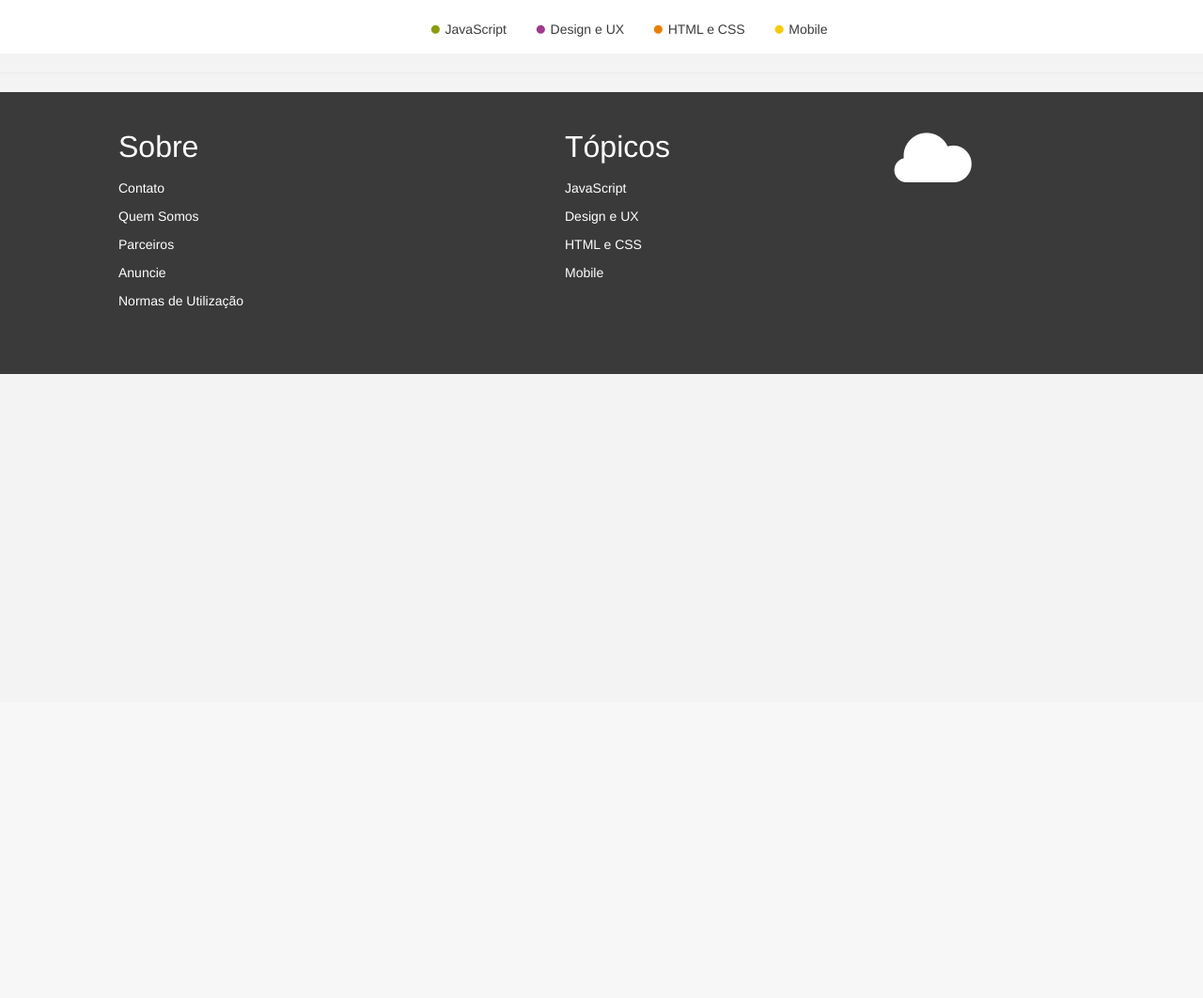
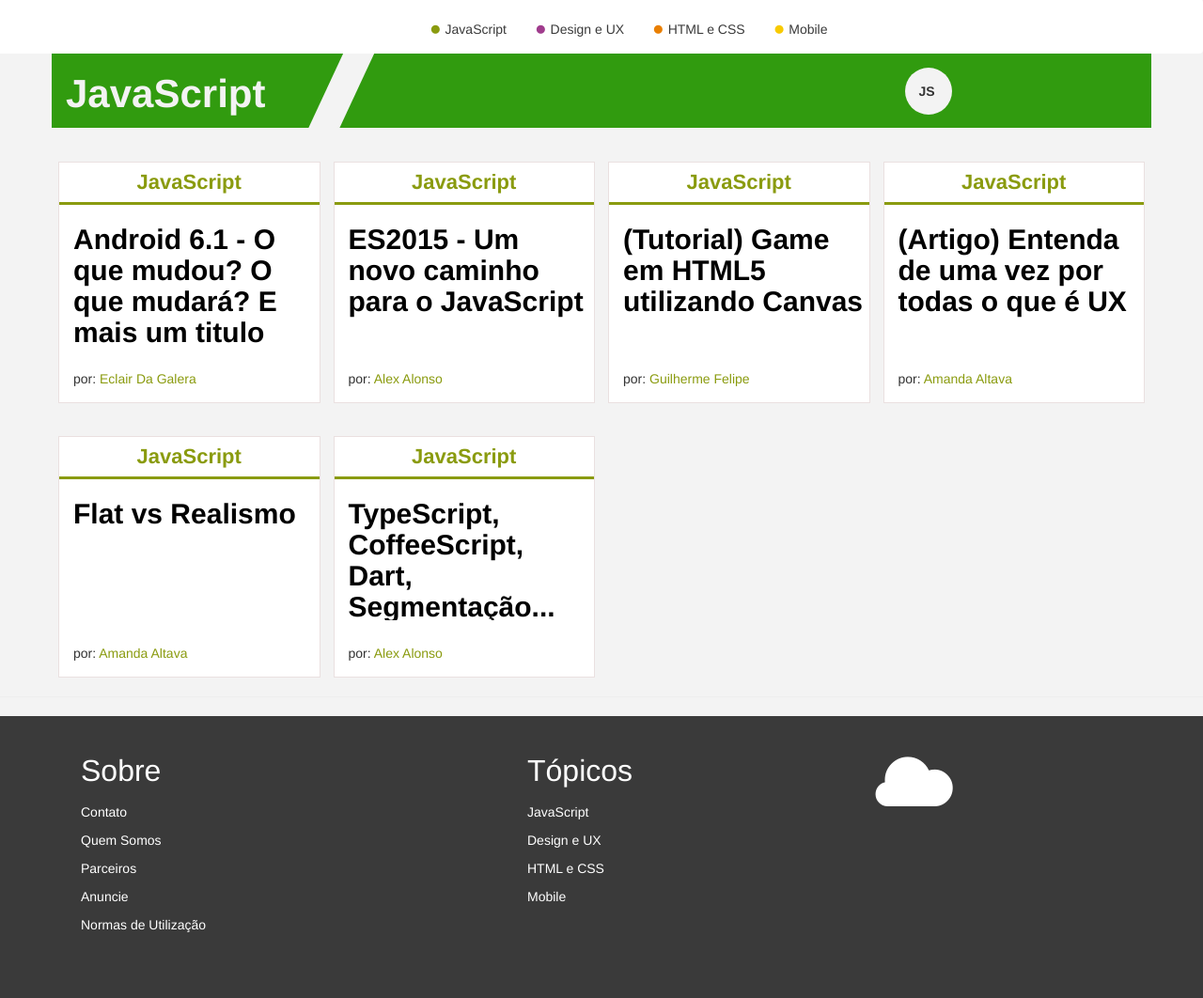
Before and after one commit to alexmachina/Fatec, a PHP site: page /areas/javascript/index.php in a window 1280 px wide. Shown: the part 53-1115 px from the top of the page at 94% size. Before the commit the page ends 451 px from the top, so only its background shows below. Run offline with PHP 8.4, Linux system fonts and the light colour scheme.

Commit message:
Home das categorias

```diff
--- a/html/areas/javascript/index.php
+++ b/html/areas/javascript/index.php
@@ -1,8 +1,116 @@
 <?php include '../../templates/header.html'; ?>
+<article class="container">
+	<div class="row"  id="row-faixa">
+		<section class="faixa js">
+			<div id="text-faixa" class="col-sm-3 col-xs-6 col-sm-3">
 
-<header id="faixa">
+				<h1>JavaScript</h1>
+
+			</div>
+
+				<div id="strip" class="hidden-xs col-sm-12 col-sm-offset-1 col-md-offset-0"></div>
+
+			<div id="circulo" class="col-sm-1 col-xs-1 col-sm-offset-6 col-xs-offset-4">JS</div>
+
+		</section>
+
+	</div>
+	<div class="separator"></div>
+	<div class="row">
+		<ul class="articles-list">
+			<li class="item js col-lg-3 col-md-4 col-sm-6">
+				<div class="item-container">
+					<header class="item-header">
+						<h1><a href="#">JavaScript</a></h1>
 
 
-</header>
+					</header>
+
+					<article class="item-title">
+						<h2><a href="#">Android 6.1 - O que mudou? O que mudará?
+								E mais um titulo que é muito grande e ficará escondido
+							</a>
+						</h2>
+					</article>
+					<footer>
+						por: <span><a href="/quem-somos/#eclair">Eclair Da Galera</a></span>
+					</footer>
+				</div>
+			</li>
+			<li class="item js col-lg-3 col-md-4 col-sm-6">
+				<div class="item-container">
+					<header class="item-header">
+						<h1><a href="#">JavaScript</a></h1>
+					</header>
+					<article class="item-title">
+						<h2><a href="#">ES2015 - Um novo caminho para o JavaScript</a></h2>
+					</article>
+					<footer>
+						por: <span><a href="/quem-somos/#alex">Alex Alonso</a></span>
+					</footer>
+				</div>
+			</li>
+			<li class="item js col-lg-3 col-md-4 col-sm-6">
+				<div class="item-container">
+					<header class="item-header">
+						<h1><a href="#">JavaScript</a></h1>
+					</header>
+					<article class="item-title">
+						<h2><a href="#">(Tutorial) Game em HTML5 utilizando Canvas</a></h2>
+					</article>
+					<footer>
+						por: <span><a href="/quem-somos/#alex">Guilherme Felipe</a></span>
+					</footer>
+				</div>
+			</li>
+			<li class="item js col-lg-3 col-md-4 col-sm-6">
+				<div class="item-container">
+					<header class="item-header">
+						<h1><a href="#">JavaScript</a></h1>
+					</header>
+					<article class="item-title">
+						<h2><a href="#">(Artigo) Entenda de uma vez por todas o que é UX</a></h2>
+					</article>
+					<footer>
+						por: <span><a href="/quem-somos/#amanda">Amanda Altava</a></span>
+					</footer>
+				</div>
+			</li>
+			<li class="item js col-lg-3 col-md-4 col-sm-6">
+				<div class="item-container">
+					<header class="item-header">
+						<h1><a href="#">JavaScript</a></h1>
+					</header>
+					<article class="item-title">
+						<h2><a href="#">Flat vs Realismo</a></h2>
+					</article>
+					<footer>
+						por: <span><a href="/quem-somos/#amanda">Amanda Altava</a></span>
+					</footer>
+				</div>
+			</li>
+			<li class="item js col-lg-3 col-md-4 col-sm-6">
+				<div class="item-container">
+					<header class="item-header">
+						<h1><a href="#">JavaScript</a></h1>
+					</header>
+					<article class="item-title">
+						<h2><a href="#">TypeScript, CoffeeScript, Dart, Segmentação...</a></h2>
+					</article>
+					<footer>
+						por: <span><a href="/quem-somos/#alex">Alex Alonso</a></span>
+					</footer>
+				</div>
+			</li>
+
+		</ul>
+
+		<div class="col-lg-4 post">
+		</div>
+
+
+	</div>
+
+</article>
 
 <?php include '../../templates/footer.html'; ?>
--- a/html/css/index.css
+++ b/html/css/index.css
@@ -24,10 +24,19 @@ body{
 
 
 
+.row-nav-baixo{
+	margin-right:0;
+
+}
 .nav-baixo{
 	background-color:#fff;
 	color:#3a3a3a;
+	margin-right:0;
+	padding-right:0;
+	z-index:2;
 
+	margin-left:0;
+	min-width:100%;
 }
 
 .logo-nav-baixo{
@@ -161,6 +170,7 @@ body{
 
 #footer nav ul {
 	padding-top:35px;
+	padding-left:0;
 
 }
 
@@ -178,3 +188,48 @@ body{
 	}
 
 }
+
+.faixa{
+	height:80px;
+
+}
+
+#row-faixa{
+	max-height:80px;
+	overflow:hidden;
+}
+
+.faixa.js {
+	background-color:#319B0F;
+
+	border-bottom:1px solid rgb(243,243,243);
+}
+
+.faixa h1{
+	font-size: 42px;
+	font-weight: 900;
+	color:rgb(243,243,243);
+
+}
+
+#circulo{
+	background-color:rgb(243,243,243);
+	width:50px;
+	height:50px;
+	margin-top:15px;
+	border-radius:50px;
+	padding-top:15px;
+	font-weight:bolder;
+}
+
+#strip{
+
+	transform: rotate(25deg);
+	width: 20px;
+	height: 102px;
+	background-color: rgb(243,243,243);
+	position: relative;
+	z-index: 1;
+	top: -11px;
+}
+}
--- a/html/templates/footer.html
+++ b/html/templates/footer.html
@@ -39,8 +39,8 @@
 </footer>
 
 
-<script src="vendor/jquery/dist/jquery.min.js"></script>
-<script src="vendor/bootstrap/dist/js/bootstrap.min.js"></script>
+<script src="<?php echo $path; ?>vendor/jquery/dist/jquery.min.js"></script>
+<script src="<?php echo $path; ?>vendor/bootstrap/dist/js/bootstrap.min.js"></script>
 
 </body>
 </html>
--- a/html/templates/header.html
+++ b/html/templates/header.html
@@ -20,14 +20,14 @@
 		<div class="container-fluid">
 			<header>
 				<div class="row">
-					<nav class="hidden-xs navbar navbar-nav text-center col-sm-12">
+					<nav class="hidden-xs navbar navbar-nav text-center col-xs-12">
 						<div class="nav-header">
 							<div class="nav-title col-lg-3 col-lg-offset-4
 							col-sm-4">
 								<span class="glyphicon glyphicon-cloud logo-nav"></span>
 								<a class="nav-brand" href="#">Bom Cabelo</a>
 							</div>
-							<div class="nav-comum col-lg-5 col-md-5 col-sm-7">
+							<div class="nav-comum col-lg-5 col-md-5 col-sm-7 col-xs-12">
 								<ul class="nav navbar-nav">
 									<li><a href="#">Contato</a></li>
 									<li><a href="#">Quem Somos</a></li>
@@ -39,8 +39,8 @@
 					</nav>
 				</div>
 
-				<div class="row">
-					<nav class="navbar navbar-nav nav-baixo text-center col-sm-12">
+				<div class="row row-nav-baixo">
+					<nav class="navbar navbar-nav nav-baixo text-center col-xs-12">
 						<div class="navbar-header visible-xs">
 							<div class="navbar-brand">
 								<span class="glyphicon glyphicon-cloud logo-nav-baixo"></span>
@@ -53,7 +53,7 @@
 								<span class="icon-bar black"></span>
 							</button>
 						</div>
-						<div class="col-sm-8 col-md-offset-4 collapse navbar-collapse" id="nav-baixo">
+						<div class="col-sm-8  col-xs-12 col-md-offset-3 col-lg-offset-4 col-sm-offset-3 collapse navbar-collapse" id="nav-baixo">
 							<ul class="nav navbar-nav nav-baixo"
 		   >
 								<li><a href="<?php echo $path; ?>areas/javascript/index.php">
```
Also changed, not shown: html/index.php (+6 -6 lines).
